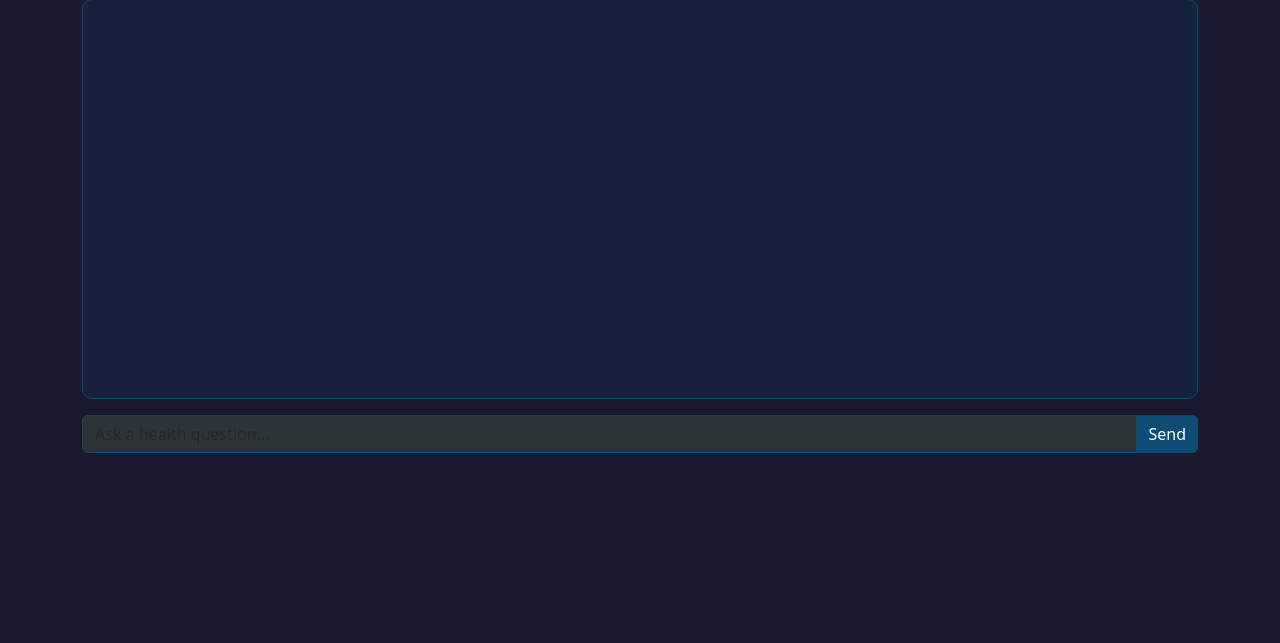
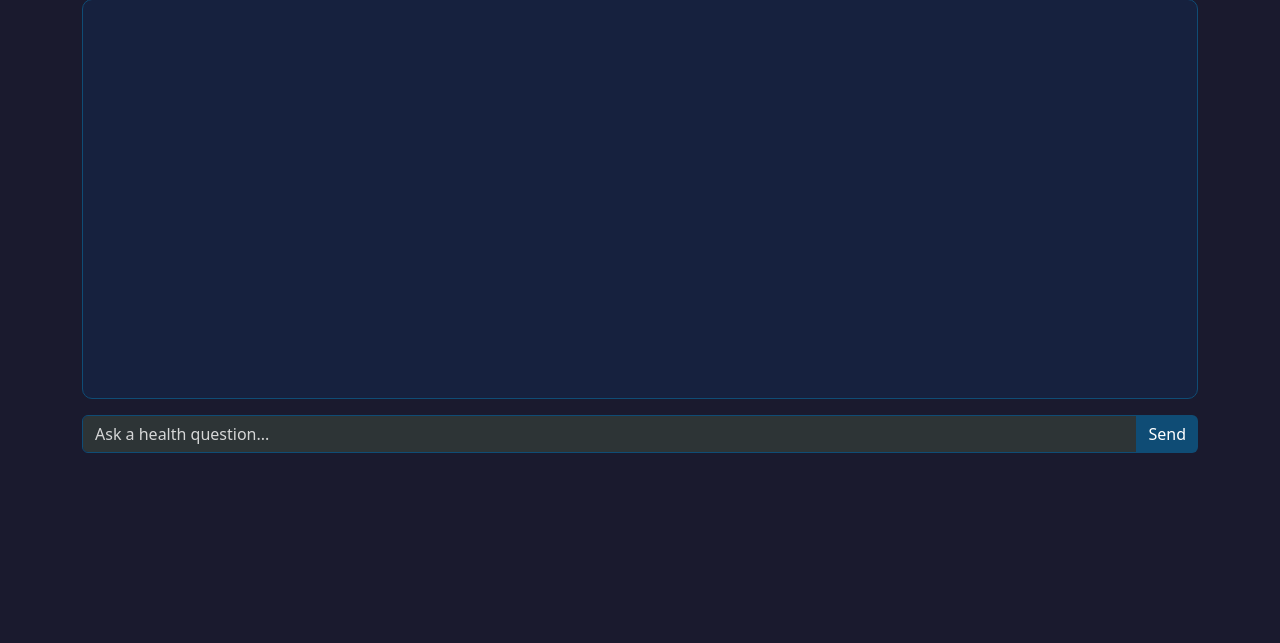
Before and after one commit to Nandiniverma2024/Healthcare-ai-assistant, a Flask app: page / in a window 1280 px wide. Shown: the part 107-750 px from the top of the page. Run offline with Flask 3, Linux system fonts and the light colour scheme.

Commit message:
change text color of placeholder

```diff
--- a/templates/index.html
+++ b/templates/index.html
@@ -65,6 +65,11 @@
             border: 1px solid var(--primary);
         }
 
+        #userInput::placeholder {
+            color: #ffffff !important;  /* White placeholder text */
+            opacity: 0.8;  /* Slightly transparent */
+        }
+
         .btn-primary {
             background-color: var(--primary);
             border: none;
```
